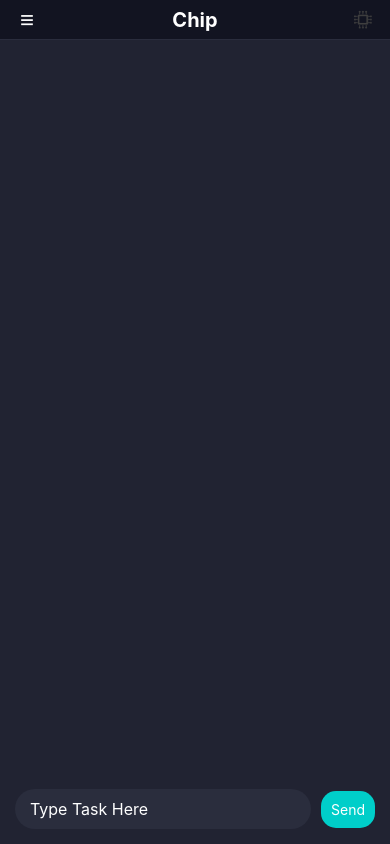
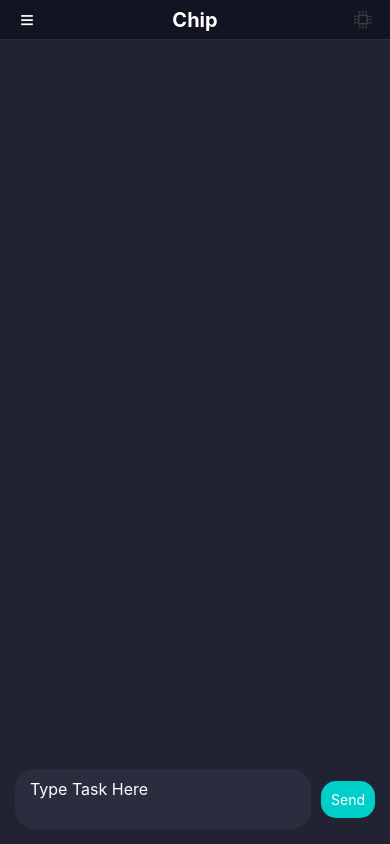
Before and after one commit to BenjaminL15/AI-Productivity-App, a React Native app in the folder application/: screen /Chat in a window 390 px wide. Built offline with nearby package versions, Linux system fonts and the light colour scheme.

Commit message:
Quality of Life
Fixing the text input box along with making the chat look more like a chat.

```diff
--- a/application/screens/chat.js
+++ b/application/screens/chat.js
@@ -222,6 +222,7 @@ const ChatScreen = ({ firebaseApp }) => {
             placeholderTextColor="#fff"
             value={inputText}
             onChangeText={setInputText}
+            multiline={true}
           />
           <TouchableOpacity onPress={handleSend} style={styles.sendButton}>
             <Text style={styles.sendButtonText}>Send</Text>
@@ -369,9 +370,10 @@ const styles = StyleSheet.create({
   },
 
   messageContainer: {
+    maxWidth: '80%',
     margin: 8,
     padding: 10,
-    borderRadius: 10,
+    borderRadius: 15,
   },
 
   userMessage: {
@@ -395,16 +397,18 @@ const styles = StyleSheet.create({
     backgroundColor: '#212332',
     borderTopWidth: 1,
     borderTopColor: '#212332',
+    flexWrap: 'wrap',
   },
 
   input: {
-    flex: 3,
+    flex: 1,
     color: '#ffffff',
     backgroundColor: '#2a2d3d',
     borderRadius: 20,
     paddingHorizontal: 15,
     paddingVertical: 10,
     fontSize: 16,
+    maxHeight: 150,
   },
 
   sendButton: {
@@ -532,7 +536,7 @@ const styles = StyleSheet.create({
   },
   commitContainer: {
     alignItems: 'center',
-    marginVertical: 10,
+    marginVertical: 5,
   },
   commitButton: {
     backgroundColor: '#5E5CE6',
@@ -542,6 +546,8 @@ const styles = StyleSheet.create({
   commitText: {
     color: '#000',
     fontSize: 15,
+    fontWeight: '600',
+    marginTop: 5,
   },
   declineButton: {
     backgroundColor: '#EF4444',
```
